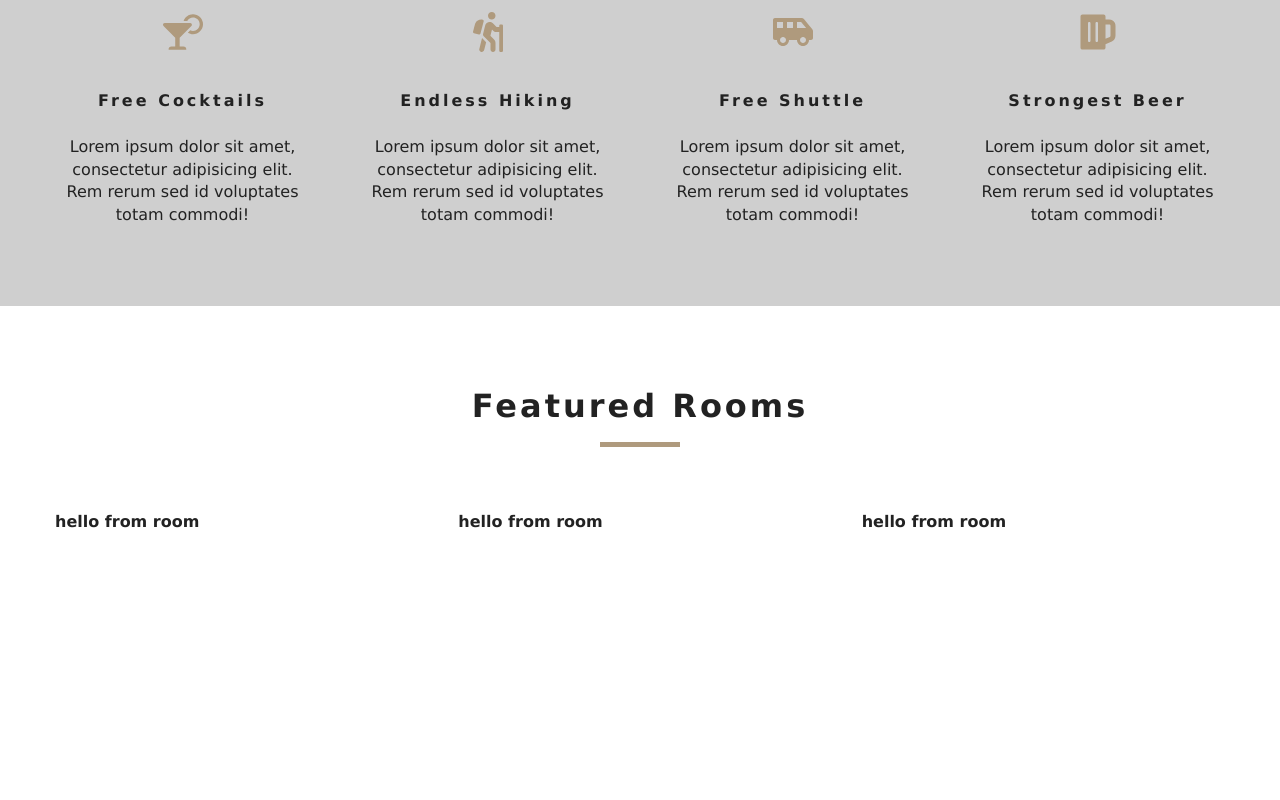
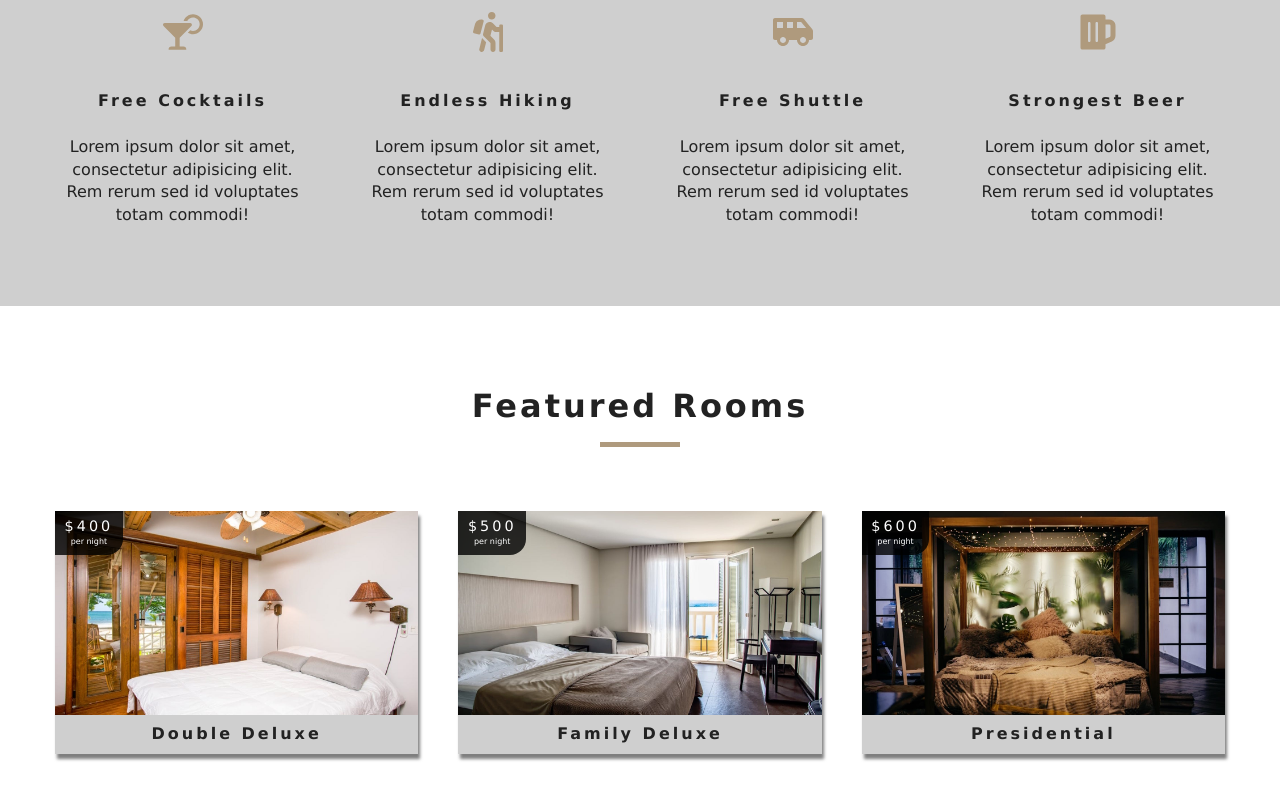
Before and after one commit to matthewlee07/Beach-Resort, a React (Create React App) app: page / in a window 1280 px wide. Shown: the part 995-1795 px from the top of the page. Before the commit the page ends 1632 px from the top, so only its background shows below. Built offline with nearby package versions, Linux system fonts and the light colour scheme.

Commit message:
rooms lightbox

```diff
--- a/src/components/Rooms.js
+++ b/src/components/Rooms.js
@@ -1,7 +1,35 @@
 import React from "react";
+import { Link } from "react-router-dom";
+import defaultImg from "../images/room-1.jpeg";
+import PropTypes from "prop-types";
 
-function Room() {
-  return <h5>hello from room</h5>;
+function Room({ room }) {
+  const { name, slug, images, price } = room;
+  return (
+    <article className="room">
+      <div className="img-container">
+        <img src={images[0] || defaultImg} alt="single room" />
+
+        <div className="price-top">
+          <h6>${price}</h6>
+          <p>per night</p>
+        </div>
+        <Link to={`/rooms/${slug}`} className="btn-primary room-link">
+          Features
+        </Link>
+      </div>
+      <p className="room-info room=link">{name}</p>
+    </article>
+  );
 }
 
+Room.protoTypes = {
+  room: PropTypes.shape({
+    name: PropTypes.string.isRequired,
+    slug: PropTypes.string.isRequired,
+    images: PropTypes.arrayOf(PropTypes.string).isRequired,
+    price: PropTypes.number.isRequired
+  })
+};
+
 export default Room;
```
